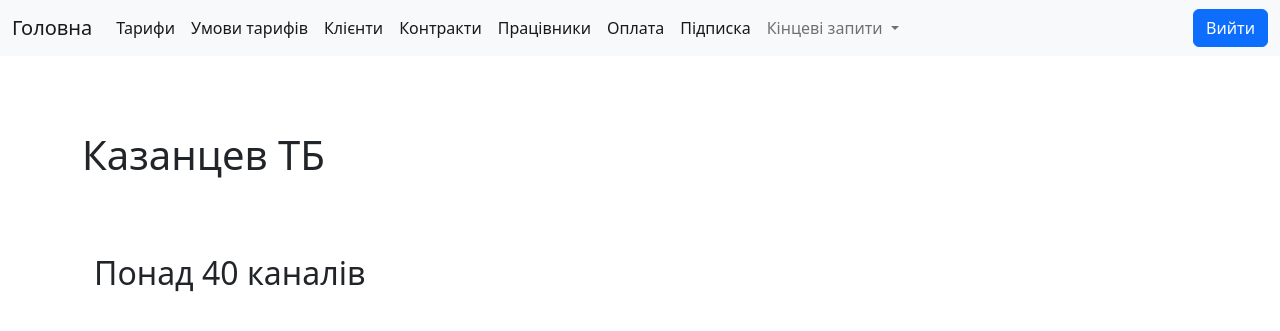
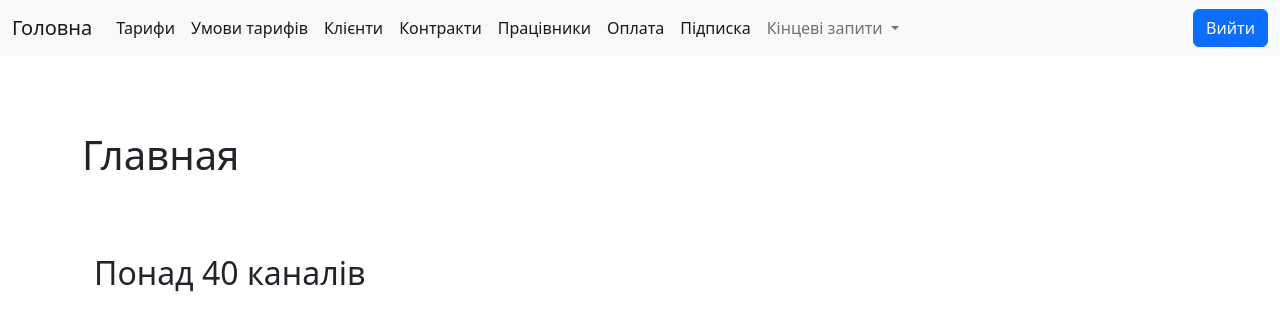
Before and after one commit to Delisonn/site_kursovoi, a PHP site: page / in a window 1280 px wide. Shown: the top 331 px of the page. Run offline with PHP 8.4, Linux system fonts and the light colour scheme; the visitor is signed in with stand-in values (Sample User, id 1); data comes from the database, SQL or seed files in the repository.

Commit message:
Update index.php

```diff
--- a/index.php
+++ b/index.php
@@ -99,7 +99,7 @@ $result = mysqli_query($connection, $query) or die(mysql_error());
     </div>
 </nav>
 <div class="container">
-    <div class="text-block"><h1>Казанцев ТБ</h1></div>
+    <div class="text-block"><h1>Главная</h1></div>
     <div class="container">
 
 
```
